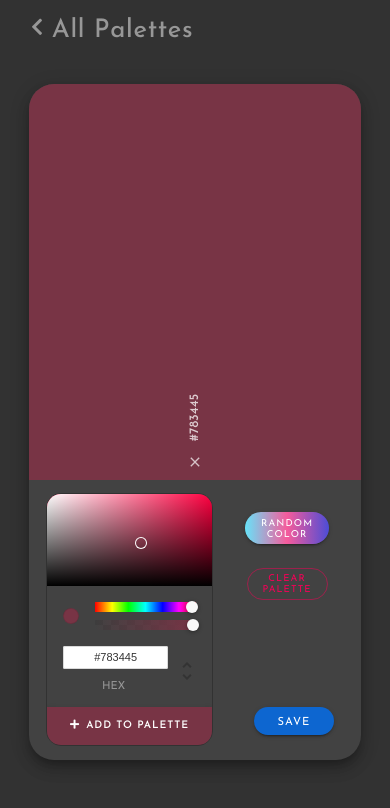
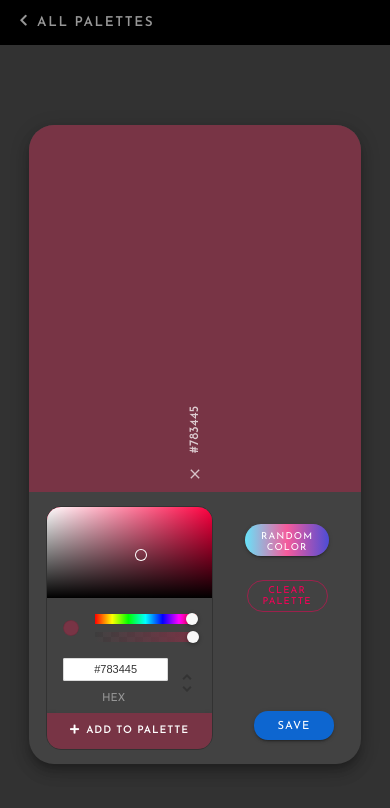
Before and after one commit to parthpatel6347/react-color-palette, a React (Create React App) app: page /palette/new in a window 390 px wide. Shown: the top 808 px of the page. Built offline with nearby package versions, Linux system fonts and the light colour scheme; what react-material-ui-form-validator would draw is missing.

Commit message:
make responsive navbar

```diff
--- a/src/App.js
+++ b/src/App.js
@@ -1,5 +1,6 @@
 import React, { Component } from "react";
 import { Route, Switch } from "react-router-dom";
+import Navbar from "./Navbar";
 import NewPaletteForm from "./NewPaletteForm";
 import Palette from "./Palette";
 import PaletteList from "./PaletteList";
@@ -61,11 +62,14 @@ class App extends Component {
           exact
           path="/"
           render={(routeProps) => (
-            <PaletteList
-              palettes={this.state.palettes}
-              deletePalette={this.deletePalette}
-              {...routeProps}
-            />
+            <div>
+              <Navbar location="home" />
+              <PaletteList
+                palettes={this.state.palettes}
+                deletePalette={this.deletePalette}
+                {...routeProps}
+              />
+            </div>
           )}
         />
         <Route
--- a/src/Navbar.js
+++ b/src/Navbar.js
@@ -1,6 +1,8 @@
 import React, { Component } from "react";
 import { withStyles } from "@material-ui/core/styles";
 import { Link } from "react-router-dom";
+import Button from "@material-ui/core/Button";
+
 import sizes from "./styles/sizes";
 
 const styles = {
@@ -11,13 +13,14 @@ const styles = {
     color: "white",
     color: "white",
     backgroundColor: "black",
-    marginBottom: "2.5rem",
+    // marginBottom: "2.5rem",
+    height: "3rem",
   },
   container: {
     display: "flex",
     justifyContent: "space-between",
     alignItems: "center",
-    width: "50%",
+    width: (props) => (props.location === "home" ? "50%" : "70%"),
     fontFamily: "'Josefin Sans', sans-serif",
     "& a": {
       color: "#979797",
@@ -26,6 +29,7 @@ const styles = {
       fontSize: ".85rem",
       fontWeight: "600",
       letterSpacing: ".1rem",
+      marginRight: "0.5em",
       "&:hover": {
         color: "white",
       },
@@ -40,31 +44,69 @@ const styles = {
       textFillColor: "transparent",
     },
     [sizes.down("lg")]: {
-      width: "65%",
+      width: (props) => (props.location === "home" ? "65%" : "80%"),
     },
     [sizes.down("l")]: {
-      width: "75%",
+      width: (props) => (props.location === "home" ? "75%" : "80%"),
     },
     [sizes.down("md")]: {
-      width: "80%",
+      width: (props) => (props.location === "home" ? "80%" : "85%"),
     },
     [sizes.down("xs")]: {
-      width: "85%",
+      width: (props) => (props.location === "home" ? "85%" : "85%"),
     },
     [sizes.down("xxs")]: {
-      width: "90%",
+      width: (props) => (props.location === "home" ? "90%" : "90%"),
+    },
+  },
+  backBtn: {
+    padding: "0",
+    color: "#979797",
+    background: "none",
+    boxShadow: "none",
+    fontFamily: "'Josefin Sans', sans-serif",
+    textTransform: "unset",
+    display: "flex",
+    fontSize: ".85rem",
+    fontWeight: "600",
+    letterSpacing: ".1rem",
+    "&:hover": {
+      background: "none",
+      boxShadow: "none",
+      color: "white",
+      transition: "all .15s ease-in-out",
+    },
+    "& i": {
+      fontSize: ".8rem",
+      marginRight: "8px",
+      paddingBottom: "2px",
     },
   },
 };
 
 class Navbar extends Component {
   render() {
-    const { classes } = this.props;
+    const { classes, location } = this.props;
     return (
       <nav className={classes.nav}>
         <div className={classes.container}>
-          <h1>colorPalette</h1>
-          <Link to="/palette/new">New Palette</Link>
+          {location === "home" ? (
+            <h1>colorPalette</h1>
+          ) : (
+            <Link to="/">
+              <Button
+                className={classes.backBtn}
+                variant="contained"
+                color="secondary"
+                disableRipple
+              >
+                <i class="fas fa-chevron-left"></i>All Palettes
+              </Button>
+            </Link>
+          )}
+          {location !== "newPalette" && (
+            <Link to="/palette/new">New Palette</Link>
+          )}
         </div>
       </nav>
     );
--- a/src/NewPaletteForm.js
+++ b/src/NewPaletteForm.js
@@ -6,10 +6,9 @@ import arrayMove from "array-move";
 import chroma from "chroma-js";
 import PaletteSaveForm from "./PaletteSaveForm";
 import ColorPicker from "./ColorPicker";
-import { Link } from "react-router-dom";
 import Paper from "@material-ui/core/Paper";
-import ArrowBackIosIcon from "@material-ui/icons/ArrowBackIos";
 import sizes from "./styles/sizes";
+import Navbar from "./Navbar";
 
 const styles = {
   root: {
@@ -18,12 +17,20 @@ const styles = {
     height: "100vh",
     overflow: "hidden",
     display: "flex",
+    flexDirection: "column",
+    justifyContent: "flex-start",
+    alignItems: "center",
+  },
+  main: {
+    display: "flex",
+    height: "100%",
+    width: "100%",
+    alignItems: "center",
     justifyContent: "center",
-    alignItems: "center",
   },
   container: {
     width: "70%",
-    height: "75%",
+    height: "80%",
     display: "flex",
     justifyContent: "space-between",
     alignItems: "center",
@@ -45,31 +52,7 @@ const styles = {
     },
     // boxShadow: " 20px 20px 60px #2b2b2b",
   },
-  header: {
-    position: "fixed",
-    color: "#979797",
-    display: "inline",
-    left: "15px",
-    top: "15px",
-    background: "none",
-    boxShadow: "none",
-    height: "2rem",
-    fontFamily: "'Josefin Sans', sans-serif",
-    fontSize: "1.6rem",
-    textTransform: "unset",
-    display: "flex",
-    "&:hover": {
-      background: "none",
-      boxShadow: "none",
-      color: "white",
-      transition: "all .15s ease-in-out",
-    },
-    "& i": {
-      fontSize: "1.2rem",
-      marginRight: "8px",
-      paddingBottom: "8px",
-    },
-  },
+
   ControlsContainer: {
     height: "100%",
     display: "flex",
@@ -285,16 +268,8 @@ class NewPaletteForm extends Component {
     const isPaletteFull = this.state.colors.length >= maxColors;
     return (
       <div className={classes.root}>
-        <Link to="/">
-          <Button
-            className={classes.header}
-            variant="contained"
-            color="secondary"
-            disableRipple
-          >
-            <i class="fas fa-chevron-left"></i>All Palettes
-          </Button>
-        </Link>
+        <Navbar location="newPalette" />
+        <div className={classes.main}>
           <Paper className={classes.container} elevation={10}>
             <DraggableColorList
               colors={this.state.colors}
@@ -345,6 +320,7 @@ class NewPaletteForm extends Component {
             </div>
           </Paper>
         </div>
+      </div>
     );
   }
 }
--- a/src/Palette.js
+++ b/src/Palette.js
@@ -13,6 +13,7 @@ import Paper from "@material-ui/core/Paper";
 import { Link } from "react-router-dom";
 import { withStyles } from "@material-ui/core/styles";
 import sizes from "./styles/sizes";
+import Navbar from "./Navbar";
 
 const styles = {
   root: {
@@ -21,18 +22,20 @@ const styles = {
     height: "100vh",
     overflow: "hidden",
     display: "flex",
+    justifyContent: "flex-start",
+    alignItems: "center",
+    flexDirection: "column",
+  },
+  main: {
+    display: "flex",
     justifyContent: "center",
     alignItems: "center",
-  },
-  header: {
-    position: "fixed",
-    display: "inline",
-    left: "0",
-    top: "0",
+    height: "100%",
+    width: "100%",
   },
   container: {
     width: "70%",
-    height: "75%",
+    height: "80%",
     display: "flex",
     justifyContent: "space-between",
     alignItems: "center",
@@ -254,9 +257,8 @@ class Palette extends Component {
     ));
     return (
       <div className={classes.root}>
-        <Link to="/">
-          <h1 className={classes.header}>colorPalettes</h1>
-        </Link>
+        <Navbar />
+        <div className={classes.main}>
           <Paper className={classes.container} elevation={10}>
             <div className={classes.colorsContainer}>{colorBoxes}</div>
 
@@ -327,6 +329,7 @@ class Palette extends Component {
             </div>
           </Paper>
         </div>
+      </div>
     );
   }
 }
--- a/src/PaletteList.js
+++ b/src/PaletteList.js
@@ -12,12 +12,14 @@ const styles = {
     alignItems: "center",
     justifyContent: "flex-start",
     flexDirection: "column",
+    paddingTop: "2.5rem",
   },
   container: {
     width: "50%",
     display: "flex",
     flexDirection: "column",
     alignItems: "flex-start",
+    justifyContent: "center",
     flexWrap: "wrap",
     [sizes.down("lg")]: {
       width: "65%",
@@ -62,7 +64,7 @@ class PaletteList extends Component {
 
     return (
       <div className={classes.root}>
-        <Navbar />
+        {/* <Navbar /> */}
         <div className={classes.container}>
           <div className={classes.palettes}>
             {palettes.map((palette) => (
```
Also changed, not shown: 1 other file (tests, documents, lock files or other folders). Lines whose indentation alone changed are shown as unchanged.
